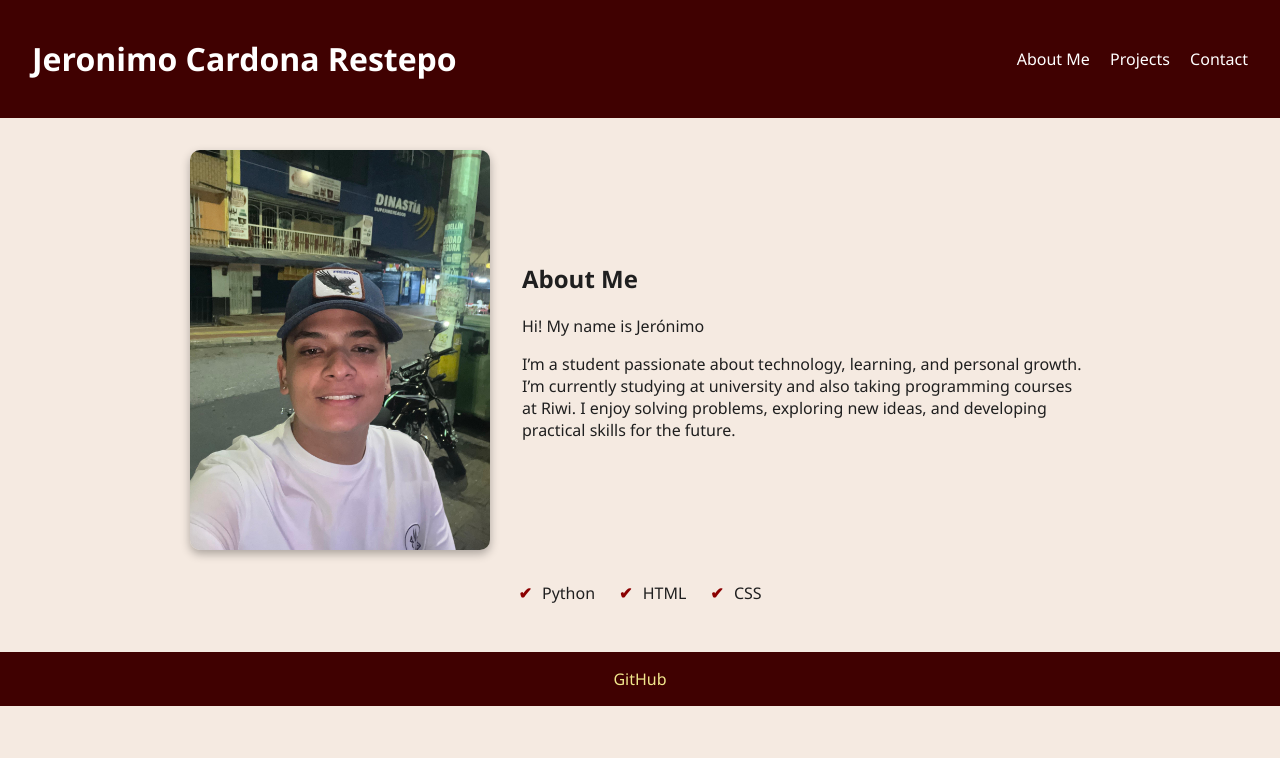
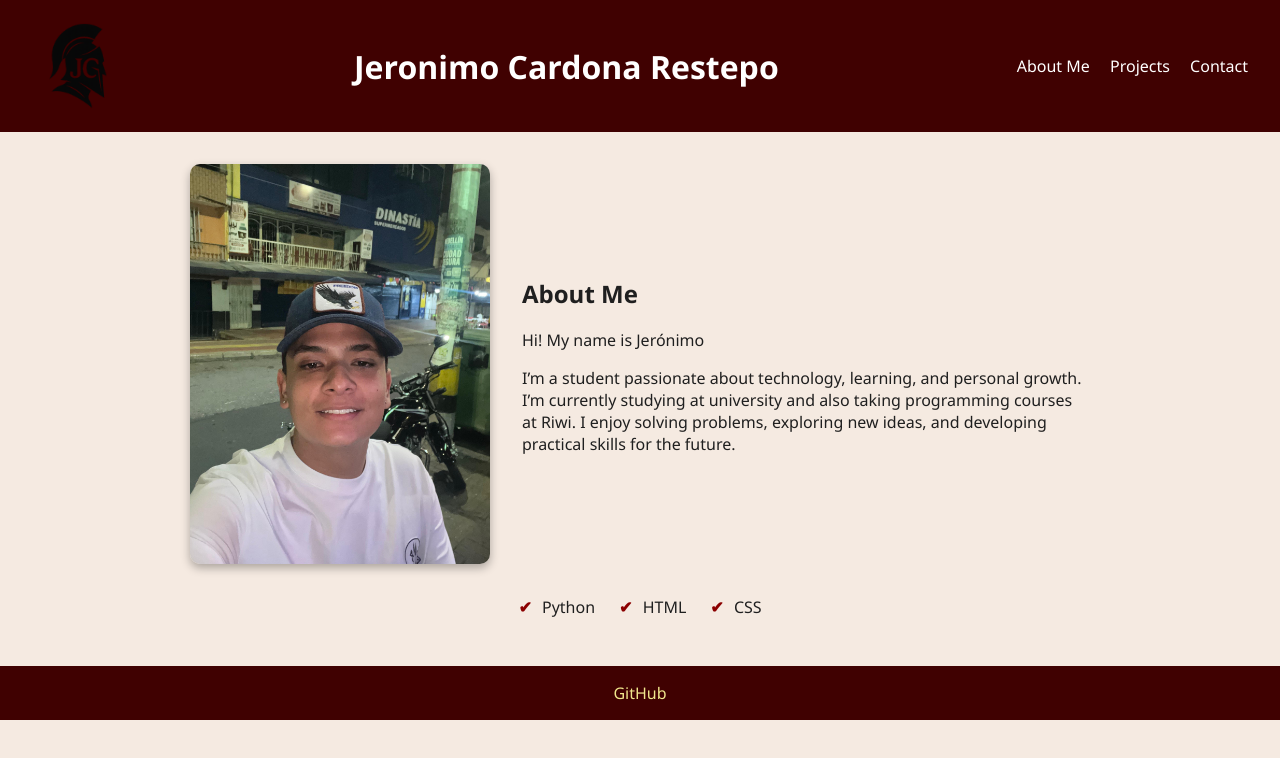
Before and after one commit to Jrestrepo18/Portafolio, a plain HTML site: page index.html in a window 1280 px wide. Drawn offline with Linux system fonts and the light colour scheme.

Commit message:
add logo

```diff
--- a/index.html
+++ b/index.html
@@ -11,6 +11,7 @@
 
     <!-- Menu de navegacion -->
     <header>
+        <img src="./img/logo_negro.png" alt="Logo" type="image/png" width="100">
         <h1>Jeronimo Cardona Restepo</h1>
 
         <nav>
```
Also changed, not shown: img/logo_negro.png (added).
